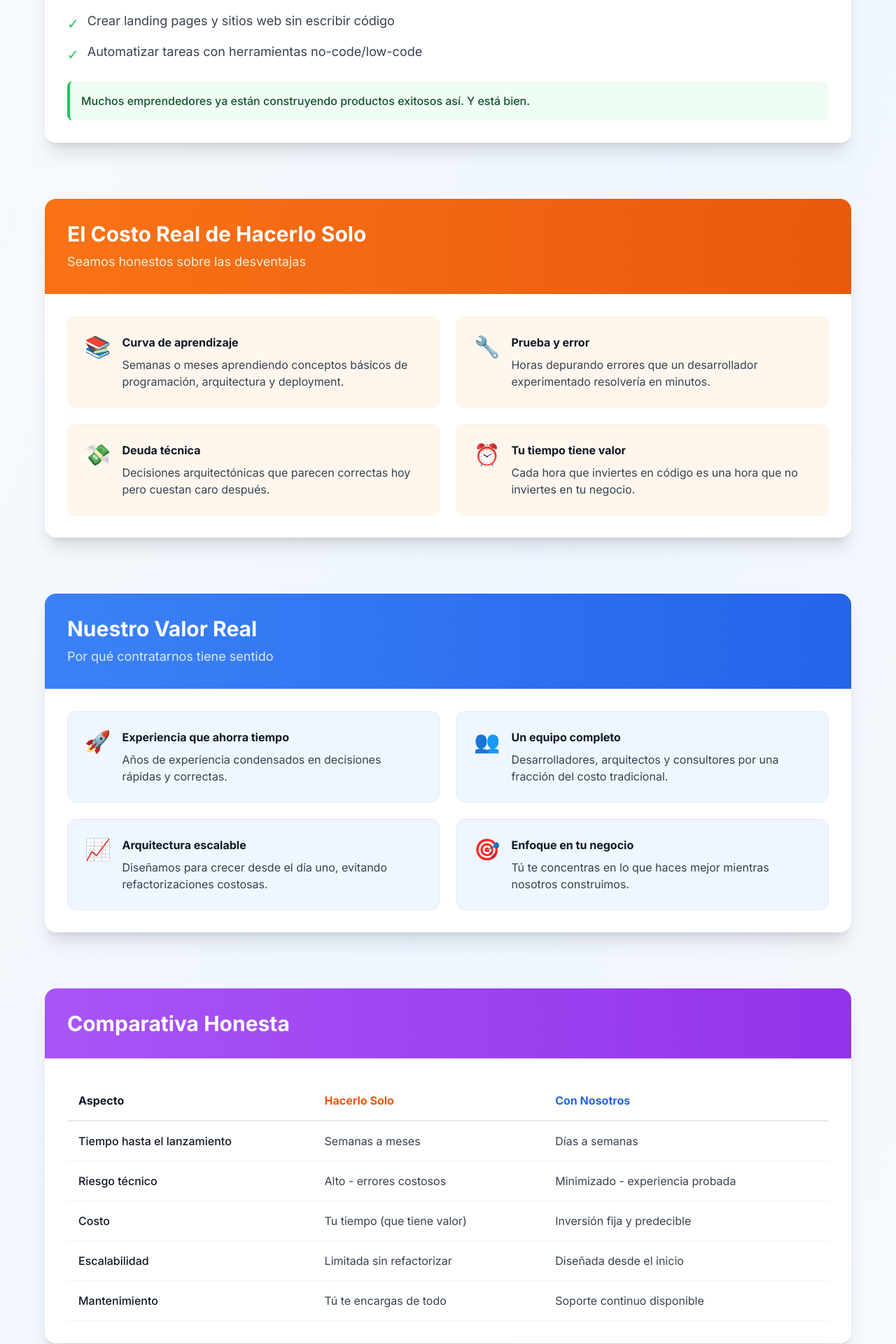
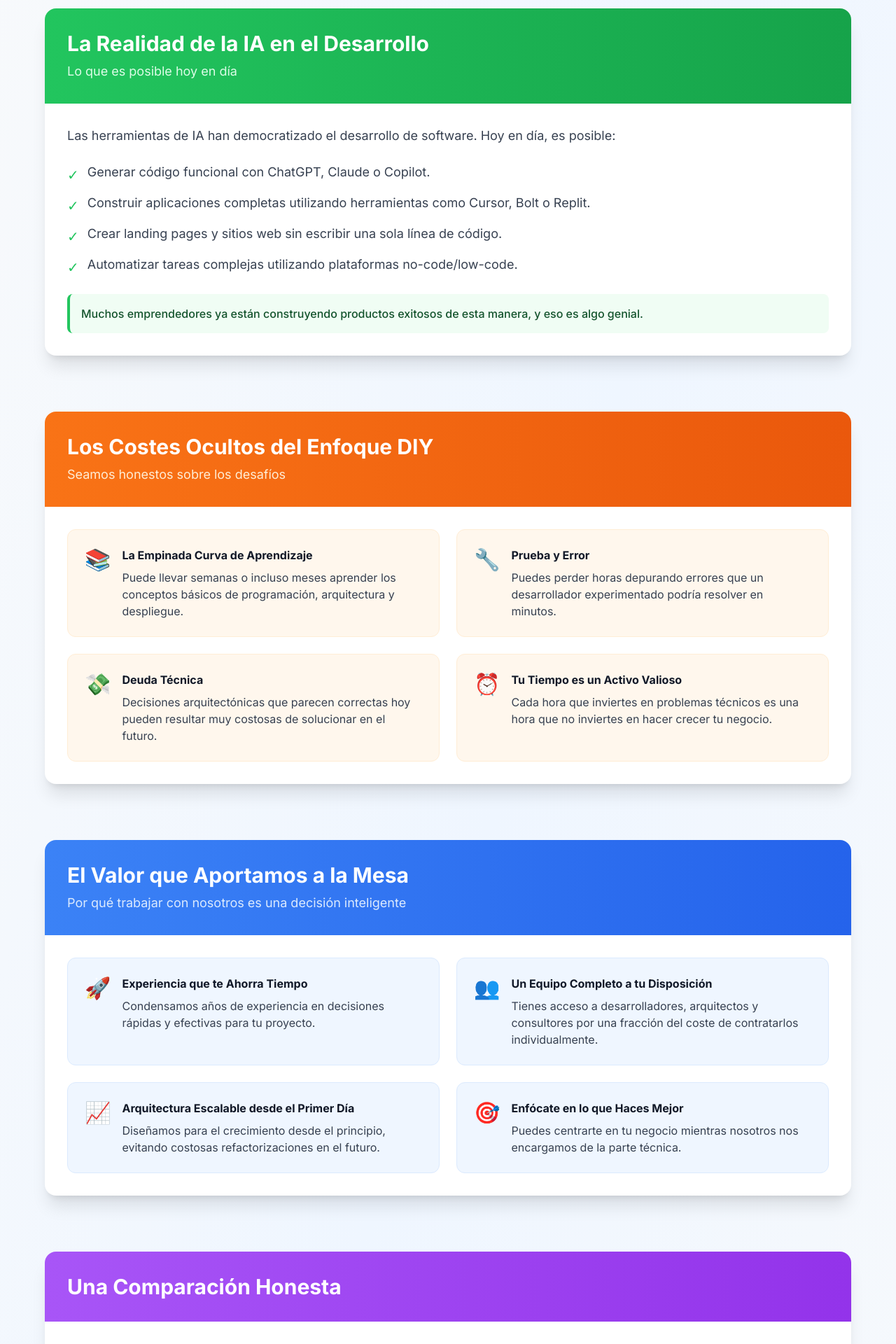
Before and after one commit to marceloruilova/ccognitions, a Next.js app: page /1/diy in a window 1280 px wide. Shown: the part 800-2720 px from the top of the page at 70% size. Built offline with nearby package versions, Linux system fonts and the light colour scheme.

Commit message:
videos section

```diff
--- a/app/[locale]/diy/page.tsx
+++ b/app/[locale]/diy/page.tsx
@@ -49,6 +49,22 @@ export default function DIYPage() {
 
       <main className="container mx-auto px-4 py-16">
         <div className="max-w-6xl mx-auto space-y-20">
+          {/* New Section */}
+          <section className="bg-white rounded-2xl shadow-lg overflow-hidden">
+            <div className="p-8">
+              <p className="text-gray-700 mb-6 text-lg">
+                {t('videos_intro')}
+              </p>
+              <div className="bg-yellow-50 p-4 rounded-lg border-l-4 border-yellow-500">
+                <p className="text-yellow-900 font-medium">
+                  {t('videos_work_in_progress')}
+                </p>
+              </div>
+              <p className="text-gray-700 mt-6 text-lg">
+                {t('videos_trust')}
+              </p>
+            </div>
+          </section>
 
           {/* Section: The Truth About AI */}
           <section className="bg-white rounded-2xl shadow-xl overflow-hidden">
--- a/messages/en.json
+++ b/messages/en.json
@@ -27,119 +27,123 @@
   "DIYPage": {
     "hero_title": "Yes, You Can Do This Yourself",
     "hero_subtitle": "And we want to be honest with you about that.",
-    "hero_description": "In an era where ChatGPT, Claude, and other AIs can generate functional code, we believe you deserve total transparency. Here's the truth about what you can do alone and where we really add value.",
+    "hero_description": "In an era where AI can generate functional code, we believe in transparency. Here’s the truth about what you can do on your own and where we provide real value.",
 
-    "truth_title": "The Truth About AI and Development",
-    "truth_subtitle": "What's possible today",
-    "truth_intro": "AI tools have democratized software development. Today you can:",
+    "videos_intro": "You can build the application on your own by following these video groups.",
+    "videos_work_in_progress": "We are currently working on the videos. Please check back later.",
+    "videos_trust": "In the meantime, feel free to read the following information to trust our services more.",
+
+    "truth_title": "The Reality of AI in Development",
+    "truth_subtitle": "What’s possible today",
+    "truth_intro": "AI tools have democratized software development. Today, it’s possible to:",
     "truth_items": [
-      "Generate functional code with ChatGPT, Claude, or Copilot",
-      "Build complete applications using Cursor, Bolt, or Replit",
-      "Create landing pages and websites without writing code",
-      "Automate tasks with no-code/low-code tools"
+      "Generate functional code with ChatGPT, Claude, or Copilot.",
+      "Build complete applications using tools like Cursor, Bolt, or Replit.",
+      "Create landing pages and websites without writing a single line of code.",
+      "Automate complex tasks using no-code/low-code platforms."
     ],
-    "truth_conclusion": "Many entrepreneurs are already building successful products this way. And that's okay.",
+    "truth_conclusion": "Many entrepreneurs are already building successful products this way, and that's a great thing.",
 
-    "cost_title": "The Real Cost of Doing It Yourself",
-    "cost_subtitle": "Let's be honest about the downsides",
+    "cost_title": "The Hidden Costs of the DIY Approach",
+    "cost_subtitle": "Let's be honest about the challenges",
     "cost_items": [
       {
-        "title": "Learning curve",
-        "description": "Weeks or months learning basic concepts of programming, architecture, and deployment."
+        "title": "The Steep Learning Curve",
+        "description": "It can take weeks or even months to learn the basic concepts of programming, architecture, and deployment."
       },
       {
-        "title": "Trial and error",
-        "description": "Hours debugging errors that an experienced developer would solve in minutes."
+        "title": "Trial and Error",
+        "description": "You can lose hours debugging errors that an experienced developer could solve in minutes."
       },
       {
-        "title": "Technical debt",
-        "description": "Architectural decisions that seem right today but cost dearly later."
+        "title": "Technical Debt",
+        "description": "Architectural decisions that seem right today can become very expensive to fix in the future."
       },
       {
-        "title": "Your time has value",
-        "description": "Every hour you invest in code is an hour you don't invest in your business."
+        "title": "Your Time is a Valuable Asset",
+        "description": "Every hour you spend on technical problems is an hour you don't invest in growing your business."
       }
     ],
 
-    "value_title": "Our Real Value",
-    "value_subtitle": "Why hiring us makes sense",
+    "value_title": "The Value We Bring to the Table",
+    "value_subtitle": "Why working with us is a smart decision",
     "value_items": [
       {
-        "title": "Experience that saves time",
-        "description": "Years of experience condensed into quick and correct decisions."
+        "title": "Experience That Saves You Time",
+        "description": "We condense years of experience into quick and effective decisions for your project."
       },
       {
-        "title": "A complete team",
-        "description": "Developers, architects, and consultants for a fraction of the traditional cost."
+        "title": "A Complete Team at Your Disposal",
+        "description": "You get access to developers, architects, and consultants for a fraction of the cost of hiring them individually."
       },
       {
-        "title": "Scalable architecture",
-        "description": "We design for growth from day one, avoiding costly refactoring."
+        "title": "Scalable Architecture from Day One",
+        "description": "We design for growth from the beginning, avoiding costly refactoring in the future."
       },
       {
-        "title": "Focus on your business",
-        "description": "You focus on what you do best while we build."
+        "title": "Focus on What You Do Best",
+        "description": "You can focus on your business while we take care of the technical side of things."
       }
     ],
 
-    "comparison_title": "Honest Comparison",
+    "comparison_title": "An Honest Comparison",
     "comparison_aspect": "Aspect",
-    "comparison_diy": "Do It Yourself",
+    "comparison_diy": "DIY",
     "comparison_us": "With Us",
     "comparison_rows": [
       {
-        "aspect": "Time to launch",
+        "aspect": "Time to Launch",
         "diy": "Weeks to months",
         "us": "Days to weeks"
       },
       {
-        "aspect": "Technical risk",
-        "diy": "High - costly mistakes",
-        "us": "Minimized - proven experience"
+        "aspect": "Technical Risk",
+        "diy": "High, with a risk of costly mistakes",
+        "us": "Minimized, thanks to our proven experience"
       },
       {
         "aspect": "Cost",
-        "diy": "Your time (which has value)",
-        "us": "Fixed and predictable investment"
+        "diy": "Your time (which is a valuable asset)",
+        "us": "A fixed and predictable investment"
       },
       {
         "aspect": "Scalability",
-        "diy": "Limited without refactoring",
-        "us": "Designed from the start"
+        "diy": "Limited without significant refactoring",
+        "us": "Designed for growth from the start"
       },
       {
         "aspect": "Maintenance",
-        "diy": "You handle everything",
-        "us": "Ongoing support available"
+        "diy": "You are responsible for everything",
+        "us": "We offer ongoing support"
       }
     ],
 
     "philosophy_title": "Our Philosophy",
-    "philosophy_subtitle": "The values of a 2026 startup",
+    "philosophy_subtitle": "The values of a 21st-century startup",
     "philosophy_items": [
       {
-        "title": "Radical honesty",
+        "title": "Radical Honesty",
         "description": "We tell you the truth, even if it's not what you want to hear."
       },
       {
-        "title": "Total transparency",
-        "description": "No hidden costs, no empty promises, no tricks."
+        "title": "Total Transparency",
+        "description": "No hidden costs, no empty promises, no smoke and mirrors."
       },
       {
-        "title": "Mutual growth",
-        "description": "We win when you win. Your success is our success."
+        "title": "Mutual Growth",
+        "description": "We succeed when you succeed. Your success is our success."
       },
       {
-        "title": "Constant innovation",
-        "description": "We use the best available tools, always up to date."
+        "title": "Constant Innovation",
+        "description": "We use the best tools available, always staying up-to-date with the latest trends."
       }
     ],
 
-    "cta_title": "What Do You Prefer?",
-    "cta_subtitle": "Both options are valid",
+    "cta_title": "What's Your Choice?",
+    "cta_subtitle": "Both paths are valid",
     "cta_diy_button": "I want to try it myself",
-    "cta_diy_description": "We wish you success. Here are some resources that can help.",
-    "cta_contact_button": "I'd rather save time",
-    "cta_contact_description": "Let's talk about your project and how we can help."
+    "cta_diy_description": "We wish you the best of luck. Here are some resources that might help you.",
+    "cta_contact_button": "I'd rather save time and money",
+    "cta_contact_description": "Let's talk about your project and how we can help you achieve your goals."
   }
 }
--- a/messages/es.json
+++ b/messages/es.json
@@ -27,119 +27,123 @@
   "DIYPage": {
     "hero_title": "Sí, Puedes Hacer Esto Solo",
     "hero_subtitle": "Y queremos ser honestos contigo sobre eso.",
-    "hero_description": "En una era donde ChatGPT, Claude y otras IAs pueden generar código funcional, creemos que mereces transparencia total. Te contamos la verdad sobre lo que puedes hacer solo y dónde realmente agregamos valor.",
+    "hero_description": "En una era donde la IA puede generar código funcional, creemos en la transparencia. Te contamos la verdad sobre lo que puedes hacer por tu cuenta y dónde te aportamos un valor real.",
 
-    "truth_title": "La Verdad sobre IA y Desarrollo",
-    "truth_subtitle": "Lo que es posible hoy",
-    "truth_intro": "Las herramientas de IA han democratizado el desarrollo de software. Hoy puedes:",
+    "videos_intro": "Puedes crear el aplicativo por tu cuenta al seguir los siguientes grupos de videos.",
+    "videos_work_in_progress": "Actualmente estamos trabajando en los videos. Por favor, vuelve a consultar más tarde.",
+    "videos_trust": "Mientras tanto, si deseas puedes leer la siguiente información para confiar más en nuestros servicios.",
+
+    "truth_title": "La Realidad de la IA en el Desarrollo",
+    "truth_subtitle": "Lo que es posible hoy en día",
+    "truth_intro": "Las herramientas de IA han democratizado el desarrollo de software. Hoy en día, es posible:",
     "truth_items": [
-      "Generar código funcional con ChatGPT, Claude o Copilot",
-      "Construir aplicaciones completas usando Cursor, Bolt o Replit",
-      "Crear landing pages y sitios web sin escribir código",
-      "Automatizar tareas con herramientas no-code/low-code"
+      "Generar código funcional con ChatGPT, Claude o Copilot.",
+      "Construir aplicaciones completas utilizando herramientas como Cursor, Bolt o Replit.",
+      "Crear landing pages y sitios web sin escribir una sola línea de código.",
+      "Automatizar tareas complejas utilizando plataformas no-code/low-code."
     ],
-    "truth_conclusion": "Muchos emprendedores ya están construyendo productos exitosos así. Y está bien.",
+    "truth_conclusion": "Muchos emprendedores ya están construyendo productos exitosos de esta manera, y eso es algo genial.",
 
-    "cost_title": "El Costo Real de Hacerlo Solo",
-    "cost_subtitle": "Seamos honestos sobre las desventajas",
+    "cost_title": "Los Costes Ocultos del Enfoque DIY",
+    "cost_subtitle": "Seamos honestos sobre los desafíos",
     "cost_items": [
       {
-        "title": "Curva de aprendizaje",
-        "description": "Semanas o meses aprendiendo conceptos básicos de programación, arquitectura y deployment."
+        "title": "La Empinada Curva de Aprendizaje",
+        "description": "Puede llevar semanas o incluso meses aprender los conceptos básicos de programación, arquitectura y despliegue."
       },
       {
-        "title": "Prueba y error",
-        "description": "Horas depurando errores que un desarrollador experimentado resolvería en minutos."
+        "title": "Prueba y Error",
+        "description": "Puedes perder horas depurando errores que un desarrollador experimentado podría resolver en minutos."
       },
       {
-        "title": "Deuda técnica",
-        "description": "Decisiones arquitectónicas que parecen correctas hoy pero cuestan caro después."
+        "title": "Deuda Técnica",
+        "description": "Decisiones arquitectónicas que parecen correctas hoy pueden resultar muy costosas de solucionar en el futuro."
       },
       {
-        "title": "Tu tiempo tiene valor",
-        "description": "Cada hora que inviertes en código es una hora que no inviertes en tu negocio."
+        "title": "Tu Tiempo es un Activo Valioso",
+        "description": "Cada hora que inviertes en problemas técnicos es una hora que no inviertes en hacer crecer tu negocio."
       }
     ],
 
-    "value_title": "Nuestro Valor Real",
-    "value_subtitle": "Por qué contratarnos tiene sentido",
+    "value_title": "El Valor que Aportamos a la Mesa",
+    "value_subtitle": "Por qué trabajar con nosotros es una decisión inteligente",
     "value_items": [
       {
-        "title": "Experiencia que ahorra tiempo",
-        "description": "Años de experiencia condensados en decisiones rápidas y correctas."
+        "title": "Experiencia que te Ahorra Tiempo",
+        "description": "Condensamos años de experiencia en decisiones rápidas y efectivas para tu proyecto."
       },
       {
-        "title": "Un equipo completo",
-        "description": "Desarrolladores, arquitectos y consultores por una fracción del costo tradicional."
+        "title": "Un Equipo Completo a tu Disposición",
+        "description": "Tienes acceso a desarrolladores, arquitectos y consultores por una fracción del coste de contratarlos individualmente."
       },
       {
-        "title": "Arquitectura escalable",
-        "description": "Diseñamos para crecer desde el día uno, evitando refactorizaciones costosas."
+        "title": "Arquitectura Escalable desde el Primer Día",
+        "description": "Diseñamos para el crecimiento desde el principio, evitando costosas refactorizaciones en el futuro."
       },
       {
-        "title": "Enfoque en tu negocio",
-        "description": "Tú te concentras en lo que haces mejor mientras nosotros construimos."
+        "title": "Enfócate en lo que Haces Mejor",
+        "description": "Puedes centrarte en tu negocio mientras nosotros nos encargamos de la parte técnica."
       }
     ],
 
-    "comparison_title": "Comparativa Honesta",
+    "comparison_title": "Una Comparación Honesta",
     "comparison_aspect": "Aspecto",
-    "comparison_diy": "Hacerlo Solo",
+    "comparison_diy": "DIY",
     "comparison_us": "Con Nosotros",
     "comparison_rows": [
       {
-        "aspect": "Tiempo hasta el lanzamiento",
+        "aspect": "Tiempo de Lanzamiento",
         "diy": "Semanas a meses",
         "us": "Días a semanas"
       },
       {
-        "aspect": "Riesgo técnico",
-        "diy": "Alto - errores costosos",
-        "us": "Minimizado - experiencia probada"
+        "aspect": "Riesgo Técnico",
+        "diy": "Alto, con riesgo de errores costosos",
+        "us": "Minimizado, gracias a nuestra experiencia probada"
       },
       {
-        "aspect": "Costo",
-        "diy": "Tu tiempo (que tiene valor)",
-        "us": "Inversión fija y predecible"
+        "aspect": "Coste",
+        "diy": "Tu tiempo (que es un activo valioso)",
+        "us": "Una inversión fija y predecible"
       },
       {
         "aspect": "Escalabilidad",
-        "diy": "Limitada sin refactorizar",
-        "us": "Diseñada desde el inicio"
+        "diy": "Limitada sin una refactorización importante",
+        "us": "Diseñada para el crecimiento desde el principio"
       },
       {
         "aspect": "Mantenimiento",
-        "diy": "Tú te encargas de todo",
-        "us": "Soporte continuo disponible"
+        "diy": "Tú eres responsable de todo",
+        "us": "Ofrecemos soporte continuo"
       }
     ],
 
     "philosophy_title": "Nuestra Filosofía",
-    "philosophy_subtitle": "Los valores de una startup 2026",
+    "philosophy_subtitle": "Los valores de una startup del siglo XXI",
     "philosophy_items": [
       {
-        "title": "Honestidad radical",
-        "description": "Te decimos la verdad, aunque no sea lo que quieras escuchar."
+        "title": "Honestidad Radical",
+        "description": "Te decimos la verdad, aunque no sea lo que quieres oír."
       },
       {
-        "title": "Transparencia total",
-        "description": "Sin costos ocultos, sin promesas vacías, sin trucos."
+        "title": "Transparencia Total",
+        "description": "Sin costes ocultos, sin promesas vacías, sin humo y espejos."
       },
       {
-        "title": "Crecimiento mutuo",
-        "description": "Ganamos cuando tú ganas. Tu éxito es nuestro éxito."
+        "title": "Crecimiento Mutuo",
+        "description": "Nosotros tenemos éxito cuando tú tienes éxito. Tu éxito es nuestro éxito."
       },
       {
-        "title": "Innovación constante",
-        "description": "Usamos las mejores herramientas disponibles, siempre actualizados."
+        "title": "Innovación Constante",
+        "description": "Utilizamos las mejores herramientas disponibles, manteniéndonos siempre al día de las últimas tendencias."
       }
     ],
 
-    "cta_title": "¿Qué Prefieres?",
-    "cta_subtitle": "Ambas opciones son válidas",
-    "cta_diy_button": "Quiero intentarlo solo",
-    "cta_diy_description": "Te deseamos éxito. Aquí hay algunos recursos que pueden ayudarte.",
-    "cta_contact_button": "Prefiero ahorrar tiempo",
-    "cta_contact_description": "Hablemos sobre tu proyecto y cómo podemos ayudarte."
+    "cta_title": "¿Cuál es tu Elección?",
+    "cta_subtitle": "Ambos caminos son válidos",
+    "cta_diy_button": "Quiero intentarlo yo mismo",
+    "cta_diy_description": "Te deseamos la mejor de las suertes. Aquí tienes algunos recursos que podrían ayudarte.",
+    "cta_contact_button": "Prefiero ahorrar tiempo y dinero",
+    "cta_contact_description": "Hablemos de tu proyecto y de cómo podemos ayudarte a alcanzar tus objetivos."
   }
 }
```
